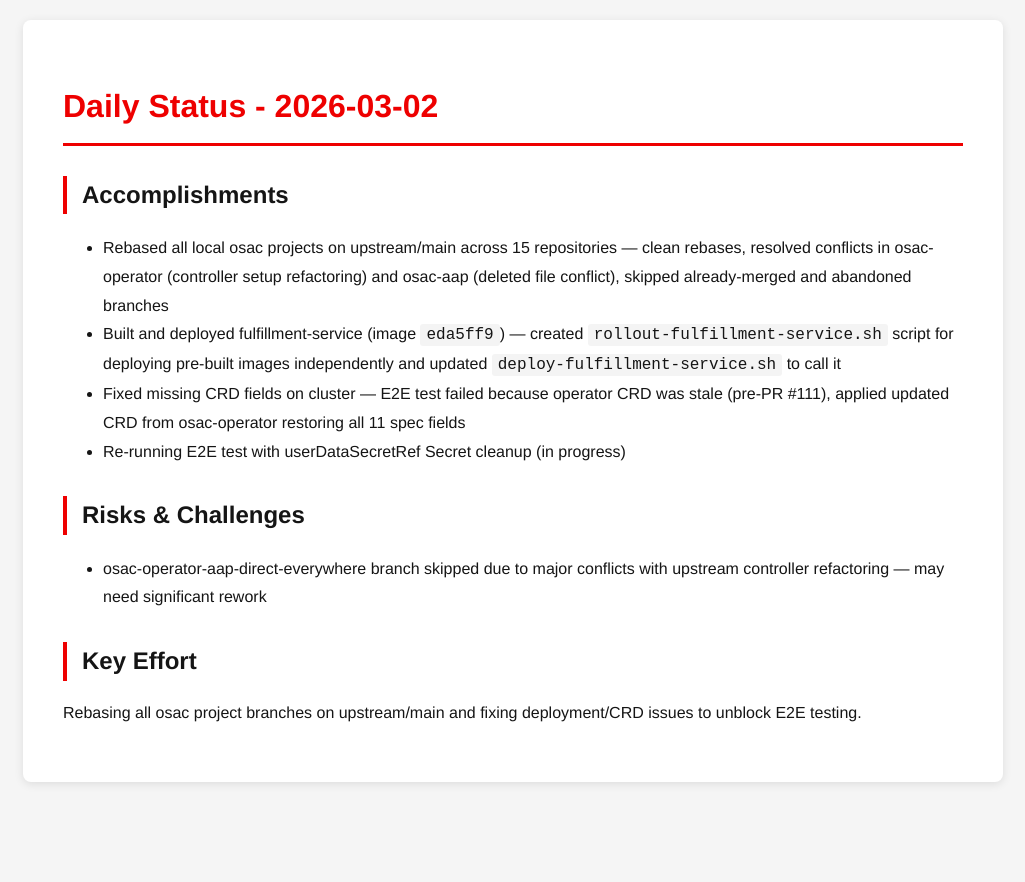
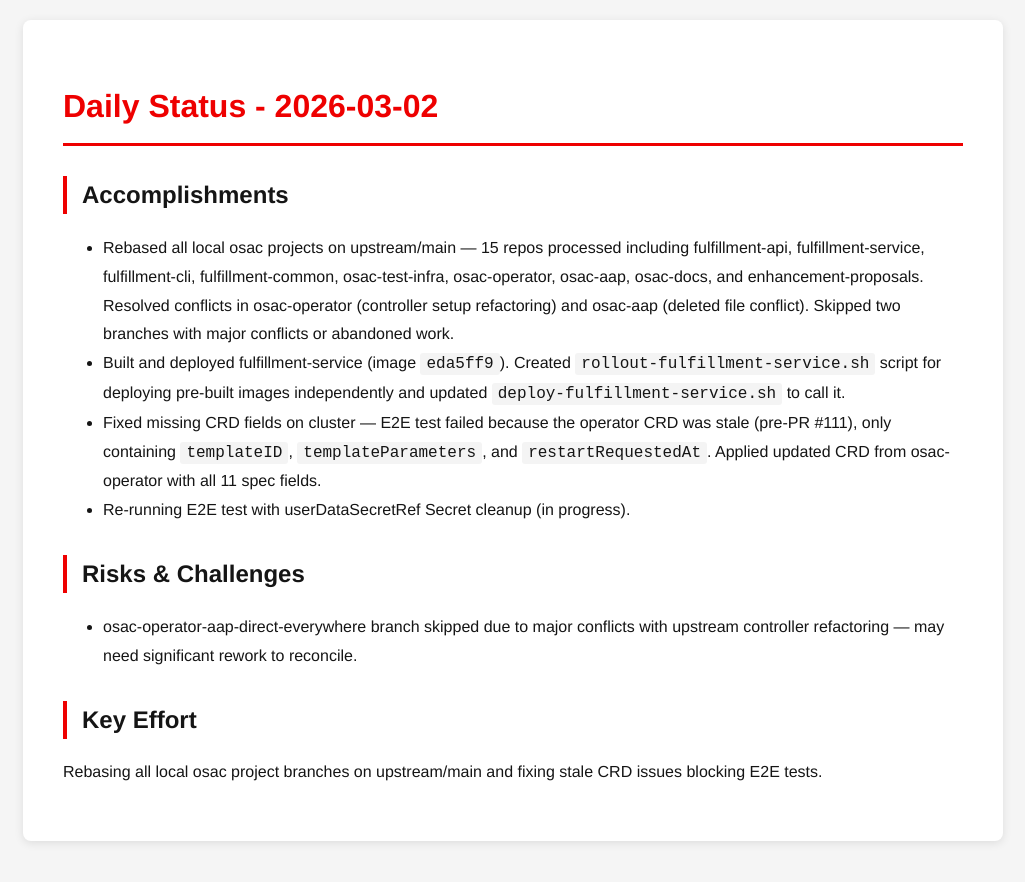
Before and after one commit to tzvatot/daily-status, a Jekyll site: the page built from 2026-03-02.md, in a window 1280 px wide. Shown: the top 882 px of the page, without its empty margins (127-1152 px from the left). Built offline with Jekyll 4.4.1, drawn with Linux system fonts in a browser that asks for light colours.

Commit message:
Daily status update - 2026-03-02

```diff
--- a/2026-03-02.md
+++ b/2026-03-02.md
@@ -7,13 +7,13 @@
 # Daily Status - 2026-03-02
 
 ## Accomplishments
-- Rebased all local osac projects on upstream/main across 15 repositories — clean rebases, resolved conflicts in osac-operator (controller setup refactoring) and osac-aap (deleted file conflict), skipped already-merged and abandoned branches
-- Built and deployed fulfillment-service (image `eda5ff9`) — created `rollout-fulfillment-service.sh` script for deploying pre-built images independently and updated `deploy-fulfillment-service.sh` to call it
-- Fixed missing CRD fields on cluster — E2E test failed because operator CRD was stale (pre-PR #111), applied updated CRD from osac-operator restoring all 11 spec fields
-- Re-running E2E test with userDataSecretRef Secret cleanup (in progress)
+- Rebased all local osac projects on upstream/main — 15 repos processed including fulfillment-api, fulfillment-service, fulfillment-cli, fulfillment-common, osac-test-infra, osac-operator, osac-aap, osac-docs, and enhancement-proposals. Resolved conflicts in osac-operator (controller setup refactoring) and osac-aap (deleted file conflict). Skipped two branches with major conflicts or abandoned work.
+- Built and deployed fulfillment-service (image `eda5ff9`). Created `rollout-fulfillment-service.sh` script for deploying pre-built images independently and updated `deploy-fulfillment-service.sh` to call it.
+- Fixed missing CRD fields on cluster — E2E test failed because the operator CRD was stale (pre-PR #111), only containing `templateID`, `templateParameters`, and `restartRequestedAt`. Applied updated CRD from osac-operator with all 11 spec fields.
+- Re-running E2E test with userDataSecretRef Secret cleanup (in progress).
 
 ## Risks & Challenges
-- osac-operator-aap-direct-everywhere branch skipped due to major conflicts with upstream controller refactoring — may need significant rework
+- osac-operator-aap-direct-everywhere branch skipped due to major conflicts with upstream controller refactoring — may need significant rework to reconcile.
 
 ## Key Effort
-Rebasing all osac project branches on upstream/main and fixing deployment/CRD issues to unblock E2E testing.
+Rebasing all local osac project branches on upstream/main and fixing stale CRD issues blocking E2E tests.
```
